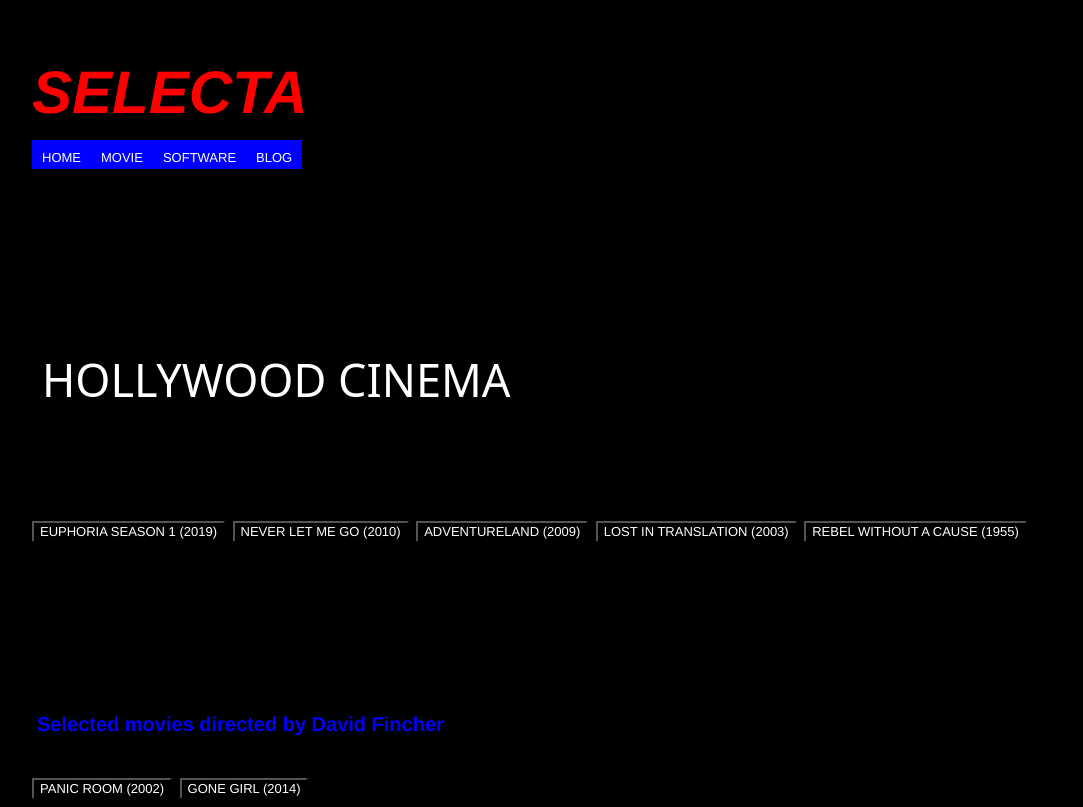
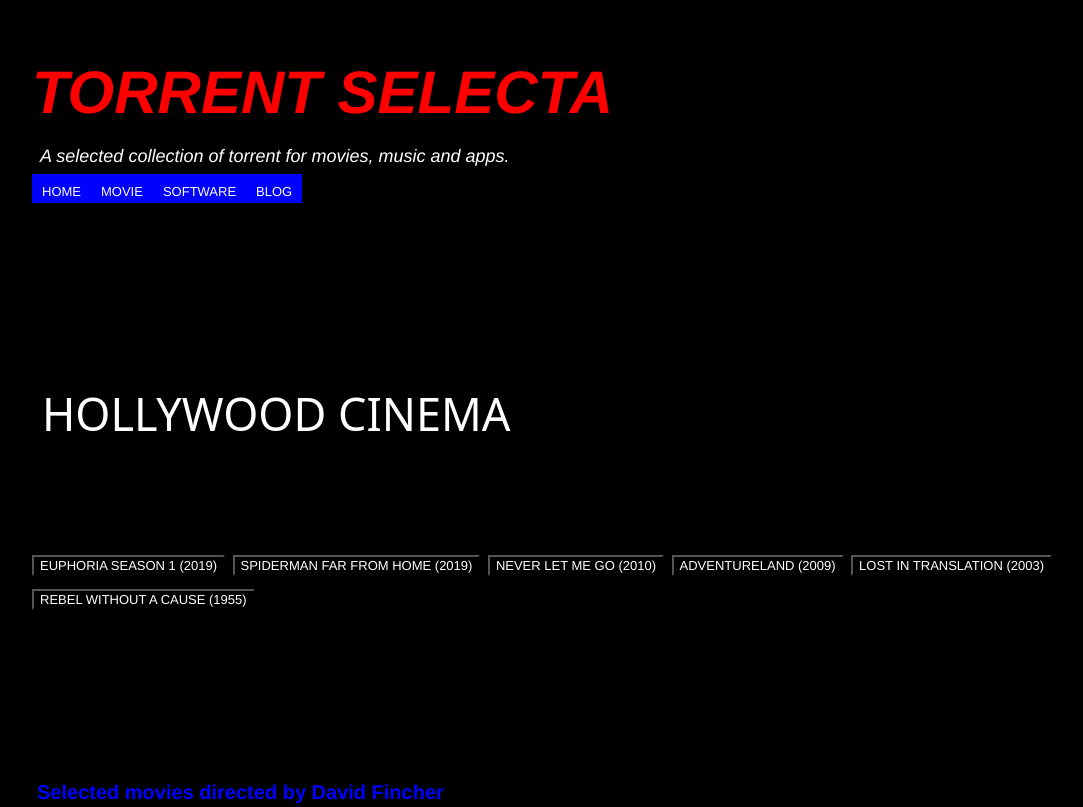
Before and after one commit to torrentselecta/torrentselecta.github.io, a plain HTML site: page hollywood-cinema.html in a window 1280 px wide. Shown: the top 807 px of the page, without its empty margins (31-1114 px from the left). Drawn offline with Linux system fonts and the light colour scheme; a script that the page names is missing.

Commit message:
6th commit

```diff
--- a/css/torrent.css
+++ b/css/torrent.css
@@ -106,9 +106,10 @@ p2 {
   color: white;
   text-align: left;
   font-family: helvetica;
+  font-style: italic;
   font-size: 18px;
   margin-left: 8px;
-  margin-bottom: 8px;
+  margin-bottom: 25px;
 }
 
 p3  {
--- a/hollywood-cinema.html
+++ b/hollywood-cinema.html
@@ -4,7 +4,7 @@
 
 <head>
 
-<title>SELECTA</title>
+<title>TORRENT SELECTA</title>
 
 <meta http-equiv="X-UA-Compatible" content="IE=edge">
 <meta http-equiv="content-type" content=text/html; charset="utf-8">
@@ -41,7 +41,8 @@
 <body>
   <div class="content">
 
-  <h1>SELECTA</h1>
+  <h1>TORRENT SELECTA</h1>
+   <p2>A selected collection of torrent for movies, music and apps.</p2>
 
   <ul>
      <li><a href="index.html">HOME</a></li>
@@ -76,6 +77,9 @@ HOLLYWOOD CINEMA
 
 <a href="https://drive.google.com/drive/folders/1cU5RsovZPTCIefJuPdIzn-y2oUnav53d?usp=sharing" target="blank"><button class="btn default">
   EUPHORIA SEASON 1 (2019)</button></a>
+
+<a href="https://drive.google.com/file/d/1IPn4SUDcdxuIYrnu4OBw4uSiy_ATMrBW/view?usp=sharing target="blank"><button class="btn default">
+  SPIDERMAN FAR FROM HOME (2019)</button></a>
 
 <a href="https://drive.google.com/file/d/1h_FXaLx-qYI_WZ1RSiKXBj9UWRv7NGBS/view?usp=sharing" target="blank"><button class="btn default">
   NEVER LET ME GO (2010)</button></a>
```
Also changed, not shown: british-cinema.html (+3 -2 lines), euro-cinema.html (+3 -2 lines), france-cinema.html (+3 -2 lines), german-cinema.html (+3 -2 lines), index.html (+3 -2 lines), indonesian-cinema.html (+3 -2 lines), movie.html (+3 -2 lines), software.html (+3 -2 lines), windows-software.html (+3 -2 lines).
